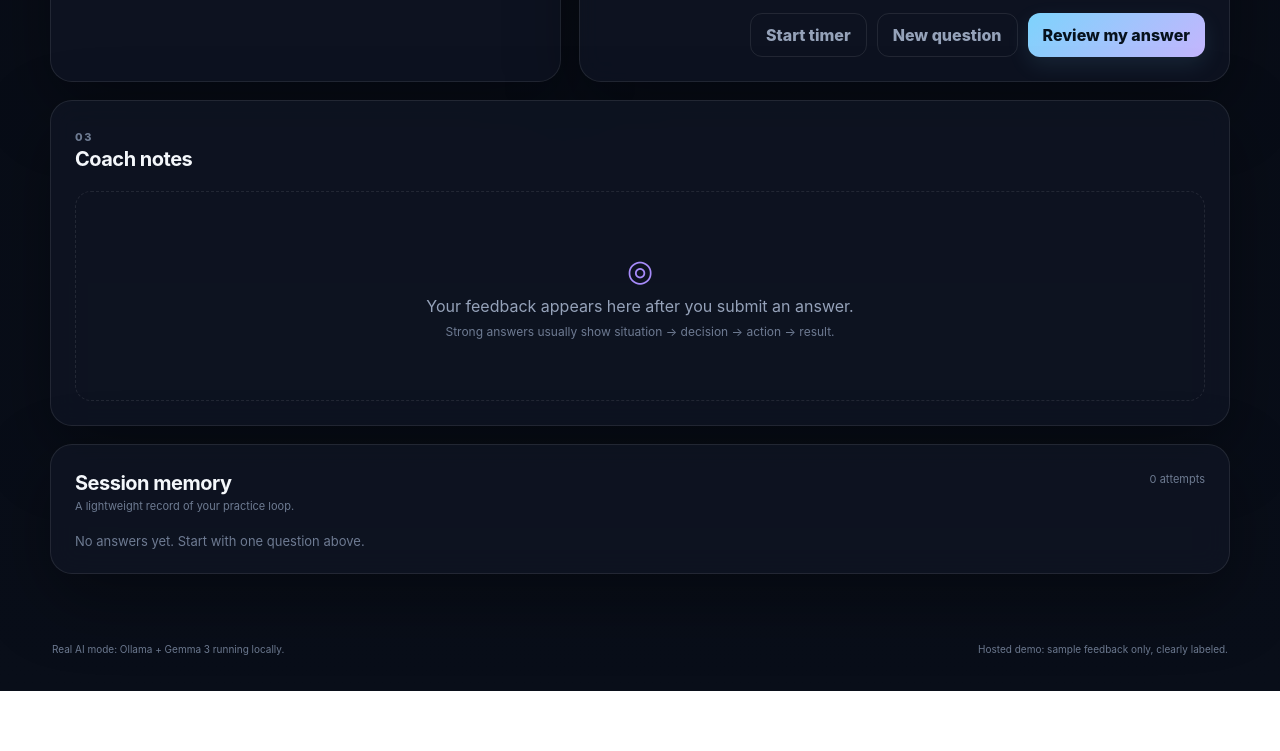
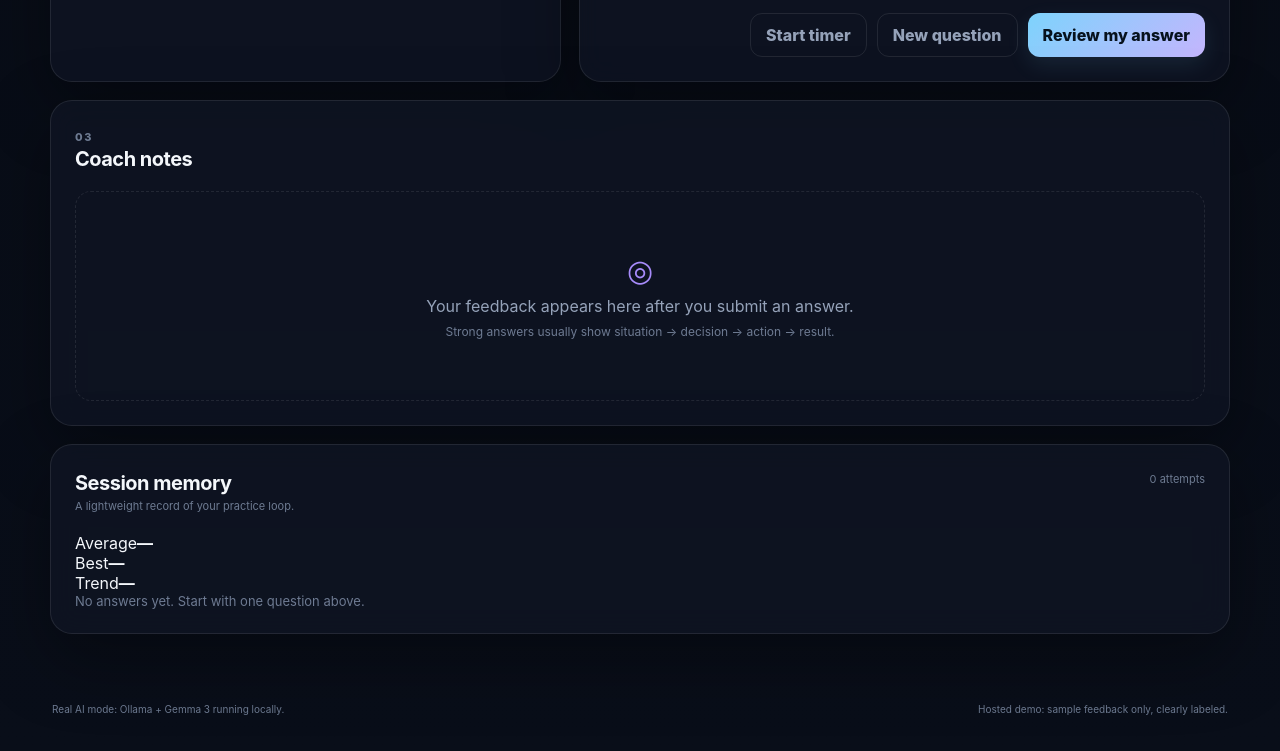
Before and after one commit to knockknock10/friend-interview-coach-hf26, a website: page web/index.html in a window 1280 px wide. Shown: the part 1050-1801 px from the top of the page. Before the commit the page ends 1741 px from the top, so only its background shows below. Drawn offline with Linux system fonts and the light colour scheme; no server answers.

Commit message:
feat: add adaptive session controls

```diff
--- a/web/index.html
+++ b/web/index.html
@@ -66,6 +66,11 @@
 
       <section class="panel history-panel">
         <div class="section-heading"><div><h2>Session memory</h2><span class="section-sub">A lightweight record of your practice loop.</span></div><span class="mini-note" id="sessionCount">0 attempts</span></div>
+        <div class="session-stats" id="sessionStats">
+          <div><span>Average</span><strong id="avgScore">—</strong></div>
+          <div><span>Best</span><strong id="bestScore">—</strong></div>
+          <div><span>Trend</span><strong id="trendScore">—</strong></div>
+        </div>
         <div id="history"><p class="history-empty">No answers yet. Start with one question above.</p></div>
       </section>
     </main>
```
